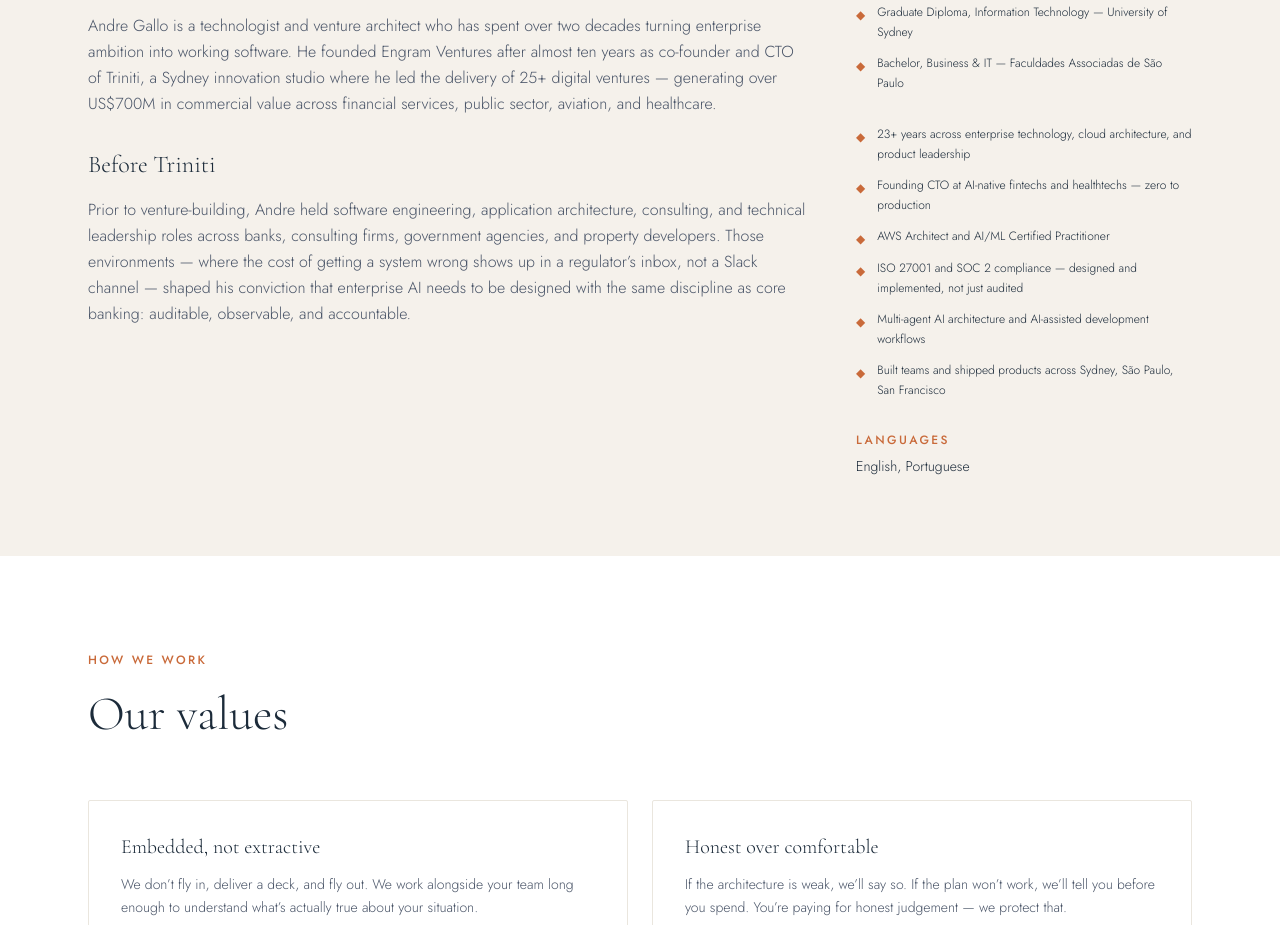
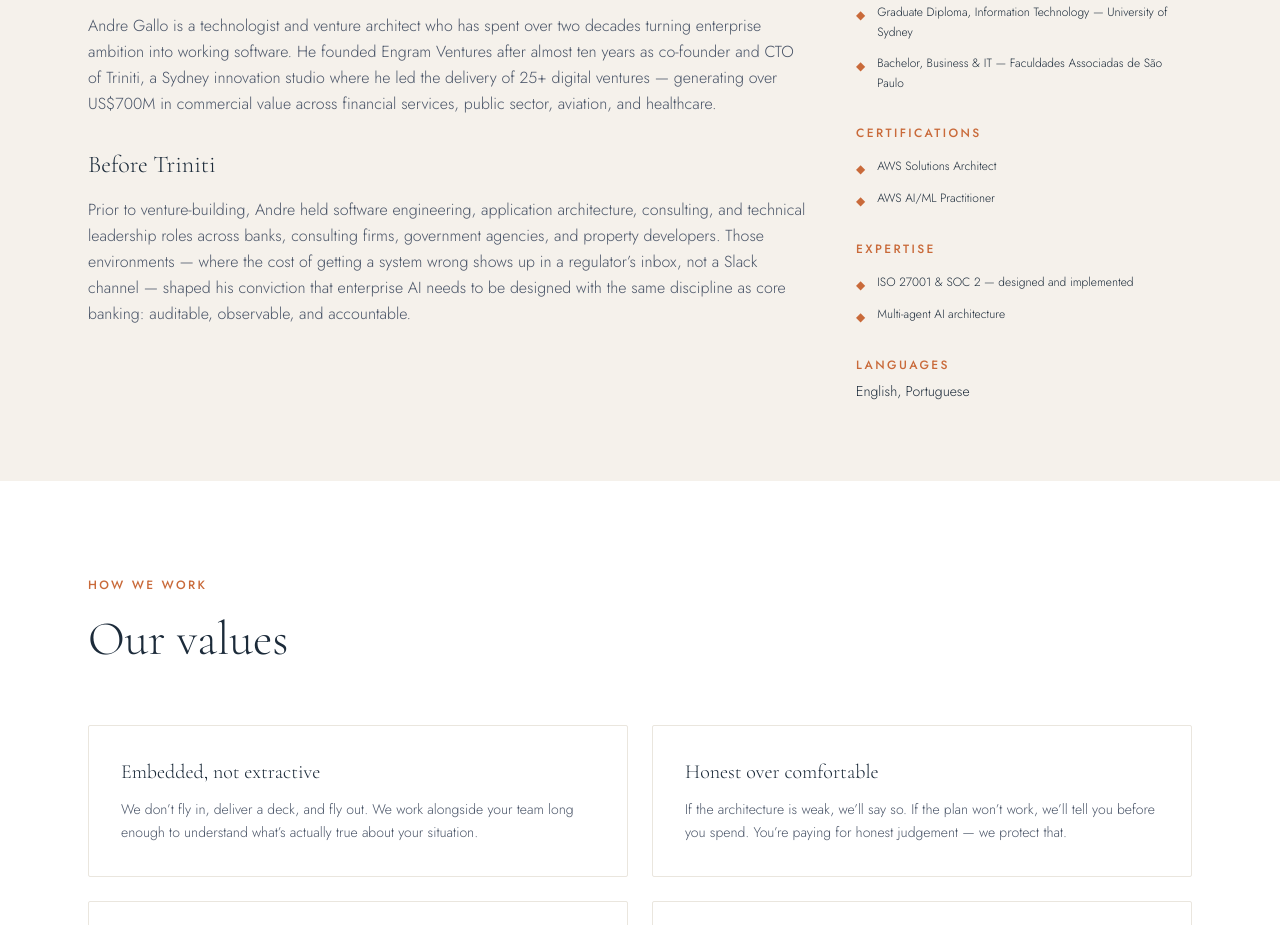
Before and after one commit to engram-ventures/engram-website, a Next.js app: page /en/about in a window 1280 px wide. Shown: the part 1140-2065 px from the top of the page. Built offline with nearby package versions, Linux system fonts and the light colour scheme.

Commit message:
refactor(about): group sidebar credentials under Certifications and Expertise

```diff
--- a/app/[locale]/about/VariantEditorial.tsx
+++ b/app/[locale]/about/VariantEditorial.tsx
@@ -9,16 +9,9 @@
 export default async function VariantEditorial({ locale }: Props) {
   const t = await getTranslations({ locale, namespace: "About" });
 
-  const credentials = [
-    t("credential1"),
-    t("credential2"),
-    t("credential3"),
-    t("credential4"),
-    t("credential5"),
-    t("credential6"),
-  ];
-
   const education = [t("bioEdu1"), t("bioEdu2"), t("bioEdu3")];
+  const certifications = [t("bioCert1"), t("bioCert2")];
+  const expertise = [t("bioExpertise1"), t("bioExpertise2")];
 
   const values = [
     { name: t("value1Name"), desc: t("value1Desc") },
@@ -117,14 +110,35 @@
                 </div>
 
                 <div>
+                  <div className="section-label mb-4">
+                    {t("bioCertificationsHeading")}
+                  </div>
                   <ul className="space-y-3">
-                    {credentials.map((c) => (
+                    {certifications.map((c) => (
                       <li key={c} className="flex items-start gap-3">
                         <span className="text-ember mt-1 text-xs shrink-0">
                           ◆
                         </span>
                         <span className="font-body text-xs font-light text-navy leading-relaxed">
                           {c}
+                        </span>
+                      </li>
+                    ))}
+                  </ul>
+                </div>
+
+                <div>
+                  <div className="section-label mb-4">
+                    {t("bioExpertiseHeading")}
+                  </div>
+                  <ul className="space-y-3">
+                    {expertise.map((e) => (
+                      <li key={e} className="flex items-start gap-3">
+                        <span className="text-ember mt-1 text-xs shrink-0">
+                          ◆
+                        </span>
+                        <span className="font-body text-xs font-light text-navy leading-relaxed">
+                          {e}
                         </span>
                       </li>
                     ))}
--- a/messages/en.json
+++ b/messages/en.json
@@ -59,12 +59,12 @@
     "andreGallo": "Andre Gallo",
     "founderCeo": "Founder & CEO",
     "profileAlt": "Andre Gallo \u2014 Founder & CEO at Engram Ventures",
-    "credential1": "23+ years across enterprise technology, cloud architecture, and product leadership",
-    "credential2": "Founding CTO at AI-native fintechs and healthtechs \u2014 zero to production",
-    "credential3": "AWS Architect and AI/ML Certified Practitioner",
-    "credential4": "ISO 27001 and SOC 2 compliance \u2014 designed and implemented, not just audited",
-    "credential5": "Multi-agent AI architecture and AI-assisted development workflows",
-    "credential6": "Built teams and shipped products across Sydney, S\u00e3o Paulo, San Francisco",
+    "bioCertificationsHeading": "Certifications",
+    "bioCert1": "AWS Solutions Architect",
+    "bioCert2": "AWS AI/ML Practitioner",
+    "bioExpertiseHeading": "Expertise",
+    "bioExpertise1": "ISO 27001 & SOC 2 \u2014 designed and implemented",
+    "bioExpertise2": "Multi-agent AI architecture",
     "bioLabel": "Background",
     "bioHeading": "Andre, in brief",
     "bioLead": "Andre Gallo is a technologist and venture architect who has spent over two decades turning enterprise ambition into working software. He founded Engram Ventures after almost ten years as co-founder and CTO of Triniti, a Sydney innovation studio where he led the delivery of 25+ digital ventures \u2014 generating over US$700M in commercial value across financial services, public sector, aviation, and healthcare.",
--- a/messages/pt-BR.json
+++ b/messages/pt-BR.json
@@ -59,12 +59,12 @@
     "andreGallo": "Andre Gallo",
     "founderCeo": "Fundador & CEO",
     "profileAlt": "Andre Gallo — Fundador & CEO da Engram Ventures",
-    "credential1": "23+ anos em tecnologia corporativa, arquitetura de nuvem e liderança de produto",
-    "credential2": "CTO fundador em fintechs e healthtechs nativas de IA — do zero à produção",
-    "credential3": "AWS Architect e AI/ML Certified Practitioner",
-    "credential4": "Compliance ISO 27001 e SOC 2 — projetado e implementado, não apenas auditado",
-    "credential5": "Arquitetura de IA multi-agente e fluxos de desenvolvimento assistidos por IA",
-    "credential6": "Equipes construídas e produtos lançados em Sydney, São Paulo e San Francisco",
+    "bioCertificationsHeading": "Certificações",
+    "bioCert1": "AWS Solutions Architect",
+    "bioCert2": "AWS AI/ML Practitioner",
+    "bioExpertiseHeading": "Especialidades",
+    "bioExpertise1": "ISO 27001 & SOC 2 — projetado e implementado",
+    "bioExpertise2": "Arquitetura de IA multiagente",
     "bioLabel": "Trajetória",
     "bioHeading": "Andre, em resumo",
     "bioLead": "Andre Gallo é tecnólogo e venture architect. Passou mais de duas décadas transformando ambição corporativa em software que funciona. Fundou a Engram Ventures após quase dez anos como cofundador e CTO da Triniti, um innovation studio em Sydney onde liderou a entrega de 25+ ventures digitais — gerando mais de US$ 700M em valor comercial em serviços financeiros, setor público, aviação e saúde.",
```
